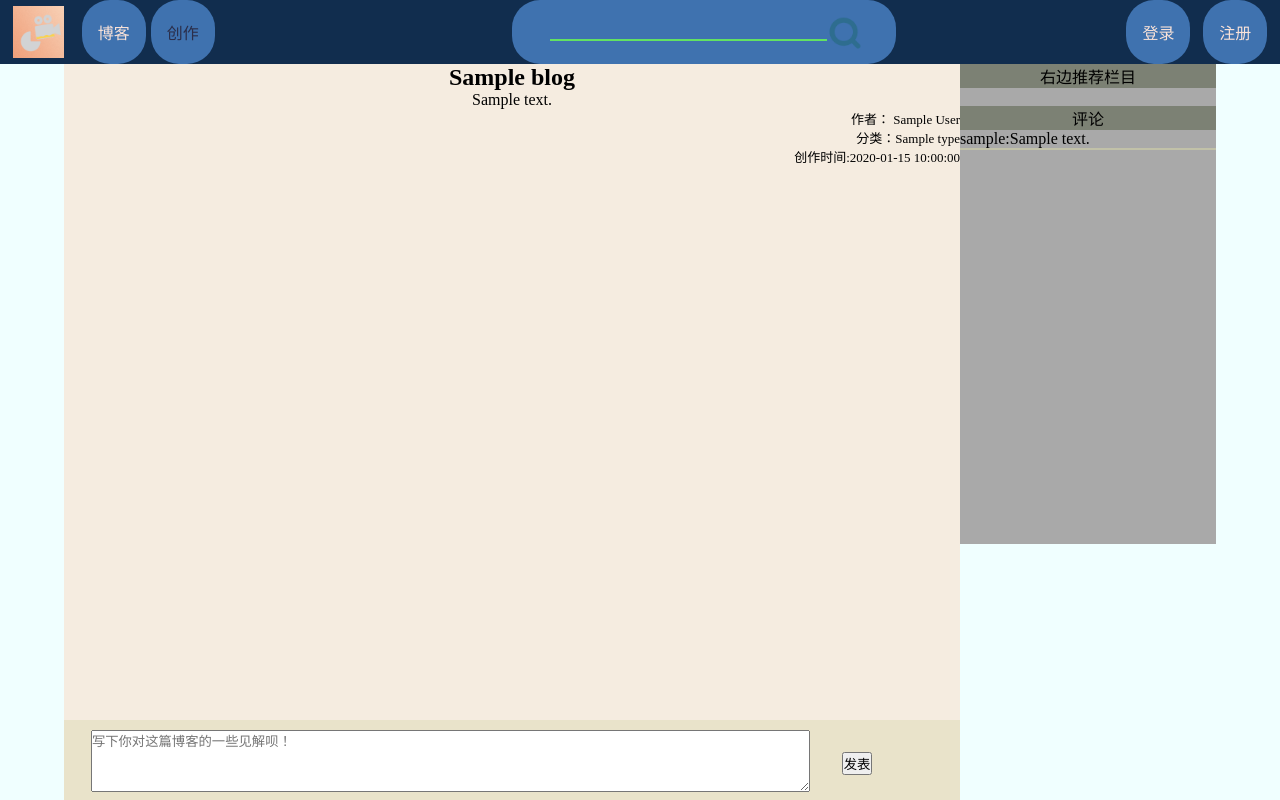
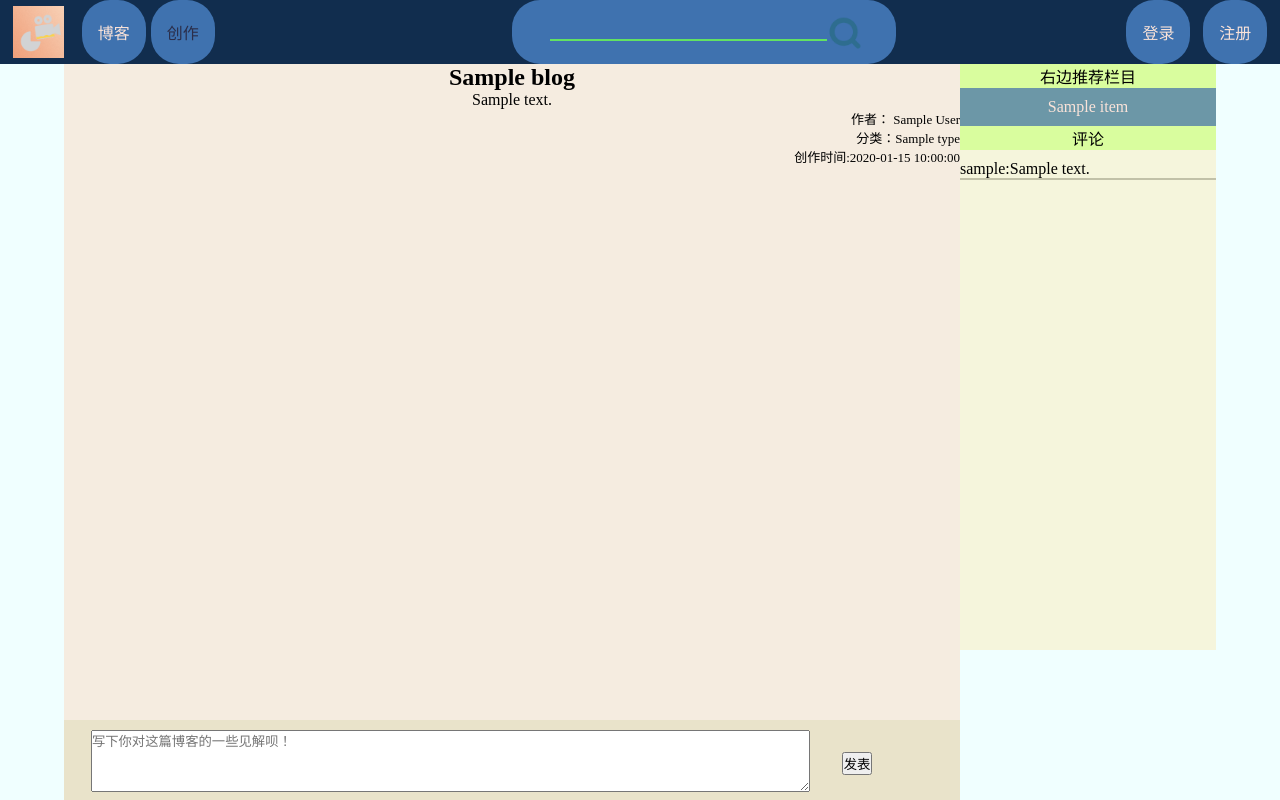
Before and after one commit to xiaojingchuangtianya/dreamWeb, a Django app: template templates/blog/blogDetail.html in a window 1280 px wide. Run offline with Django 3.2, Linux system fonts and the light colour scheme; the template is opened without the code that fills it: most values are stand-ins (such as "Sample title", 1, 10 or a date in 2020).

Commit message:
博客推荐功能简单实现 1.2.5

```diff
--- a/blog/views.py
+++ b/blog/views.py
@@ -9,6 +9,7 @@ from django.contrib.auth.decorators import login_required
 from blog.myFont import MyForms
 from django.utils.timezone import now
 from django.views.decorators.csrf import csrf_exempt
+from random import sample,randint
 
 
 # Create your views here.
@@ -99,7 +100,10 @@ def blogDetail(request,blogId):
         blogDet = Blog.objects.get(id=blogId)
         isReadBlog = request.COOKIES.get("isReadBlog{}".format(blogDet.id))
         comments=Comment.objects.filter(blogF=blogDet)
-        detResponse = render(request, "blog/blogDetail.html", context={"blog": blogDet,"comments":comments})
+        allBlog=Blog.objects
+        randNum=sample(range(1,allBlog.all().count()),randint(2,5))
+        recommends=allBlog.filter(id__in=randNum)
+        detResponse = render(request, "blog/blogDetail.html", context={"blog": blogDet,"comments":comments,"recommends":recommends})
         if not isReadBlog:  # 如果没有找到该cookie,给他新增cookie
             detResponse.set_cookie("isReadBlog{}".format(blogDet.id), 1, expires=60*60*5)
             hotDetail =Hot.objects.get(pk=blogDet.hot_id)
--- a/static/css/blog/blogDetail.css
+++ b/static/css/blog/blogDetail.css
@@ -1,3 +1,4 @@
+
 .main{
     width: 100%;
     height: 100%;
@@ -32,15 +33,35 @@
     width: 20%;
     position: absolute;
     right: 5%;
-    background-color: darkgrey;
     height: 60%;
 }
 .panel{
     text-align: center;
-    background-color:rgb(124, 129, 116);
+    background-color:rgb(217 253 158);
 }
-div.rightComment>p{
+.recommends{
+    padding: 10px 0;
+    background: #6c97a7;
+}
+.recommends li{
+    list-style: none;
+    text-align: center;
+}
+
+
+div.rightComment>div>p{
+    background: beige;
     border-bottom: #c1c1a8 2px solid;
+}
+div.rightComment,div.comments{
+    height: 100%;
+    width: 100%;
+}
+
+div.comments{
+    background: beige;
+    padding: 10px 0;
+    overflow: auto;
 }
 #comment{
     float: left;
--- a/templates/blog/blogDetail.html
+++ b/templates/blog/blogDetail.html
@@ -29,16 +29,22 @@
                 <div class="panel">
                     右边推荐栏目
                 </div>
-
+                <div class="recommends">
+                    {%for item in recommends%}
+                    <li> <a href="/blog/blogDetail/{{item.id}}">{{item}}</a></li>
+                    {%endfor%}
+                </div>
             </div>
-            <br>
             <div class="rightComment">
                 <div class="panel">
                     评论
                 </div>
-                {%for com in comments%}
-                <p>{{com.userName}}:{{com.content}}</p>
-                {%endfor%}
+                <div class="comments">
+                    {%for com in comments%}
+                    <p>{{com.userName}}:{{com.content}}</p>
+                    {%endfor%}
+                </div>
+
             </div>
         </div>
     </div>
@@ -73,10 +79,10 @@ function sendComent(){
 }
 
 function showComment(user,value){
-    commentArea=document.getElementsByClassName("rightComment")[0]
+    commentArea=document.getElementsByClassName("comments")[0]
     inputArea=document.getElementById("comment")
-    addDom=document.createElement("div");
-    addDom.className="addComment";
+    addDom=document.createElement("p");
+    // addDom.className="addComment";
     addDom.textContent=user+":"+value;
     commentArea.appendChild(addDom)
     inputArea.value=""
```
